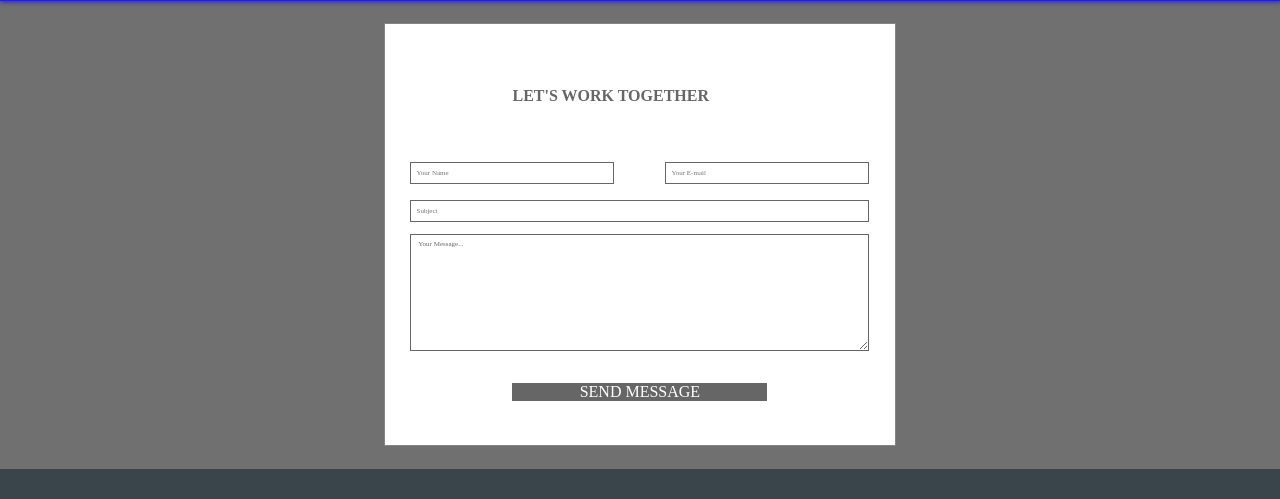
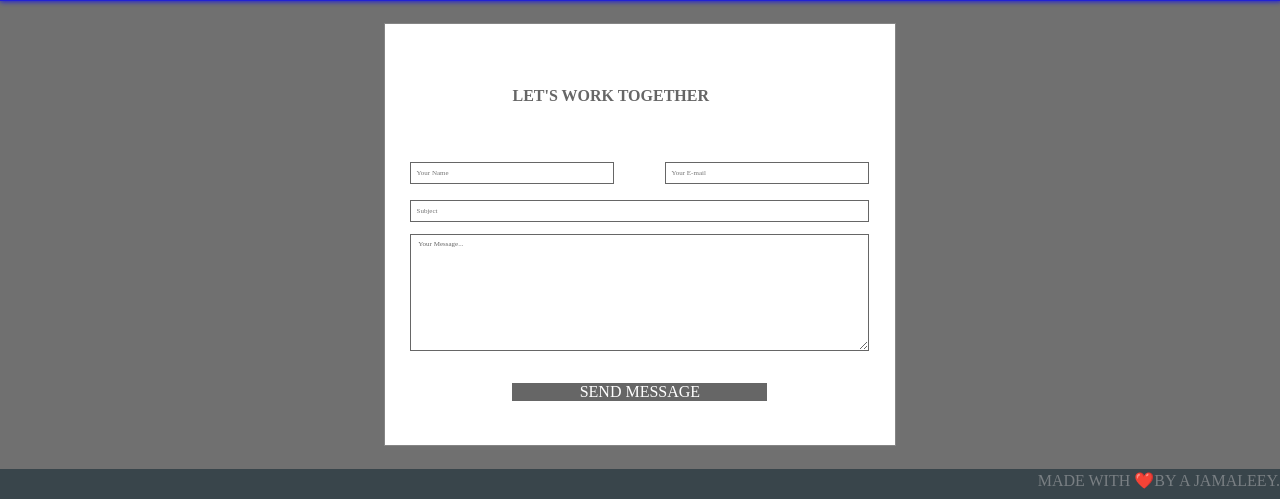
Before and after one commit to JAMALEEY/Portfolio_JamalEddineElidrissiYassir, a PHP site: page / in a window 1280 px wide. Shown: the part 2973-3472 px from the top of the page. Run offline with PHP 8.4, Linux system fonts and the light colour scheme; some libraries are stand-ins or nearby versions; grey boxes are pictures that could not be loaded.

Commit message:
signature done

```diff
--- a/css/style.css
+++ b/css/style.css
@@ -465,6 +465,14 @@ textarea{
     grid-template-columns: 20% 30% 50%;
 }
 
+.signature{
+    display: grid;
+    grid-column: 3;
+    grid-row: 2;
+    color: #797F83;
+    text-transform: uppercase;
+    justify-self: end;
+}
 
 @keyframes tapper {
     from {
--- a/index.html
+++ b/index.html
@@ -206,7 +206,11 @@ that I have developed over the last mounths along with strong  soft skills. </p>
       <!-- <input class="yourname" type="text"> -->
     </div>
     <!-- footer -->
-    <div class="footer"></div>
+    <div class="footer">
+      <p class="signature">
+Made with ❤️by a Jamaleey.
+</p>
+    </div>
   </div>
 
 </section>
```
